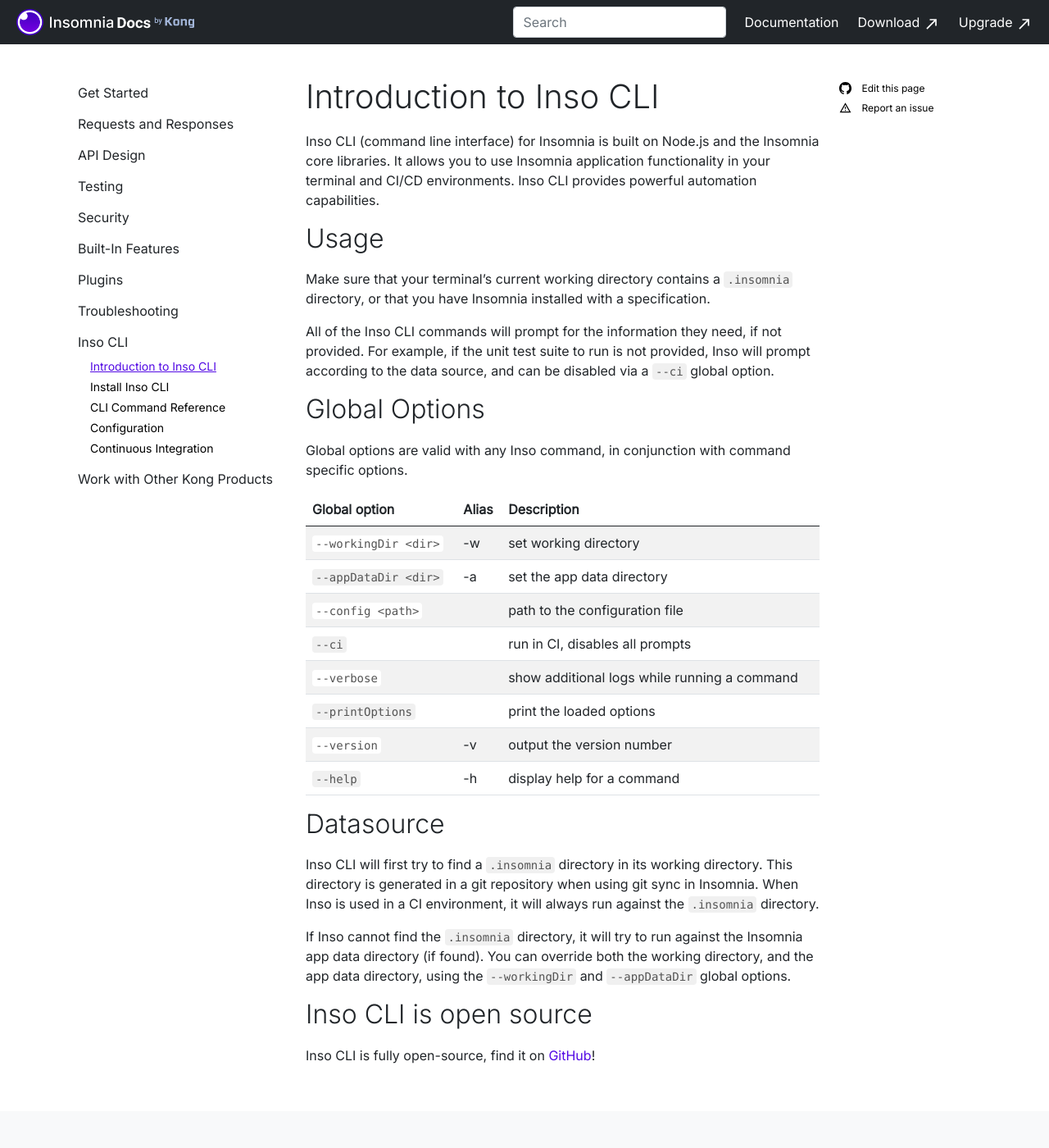
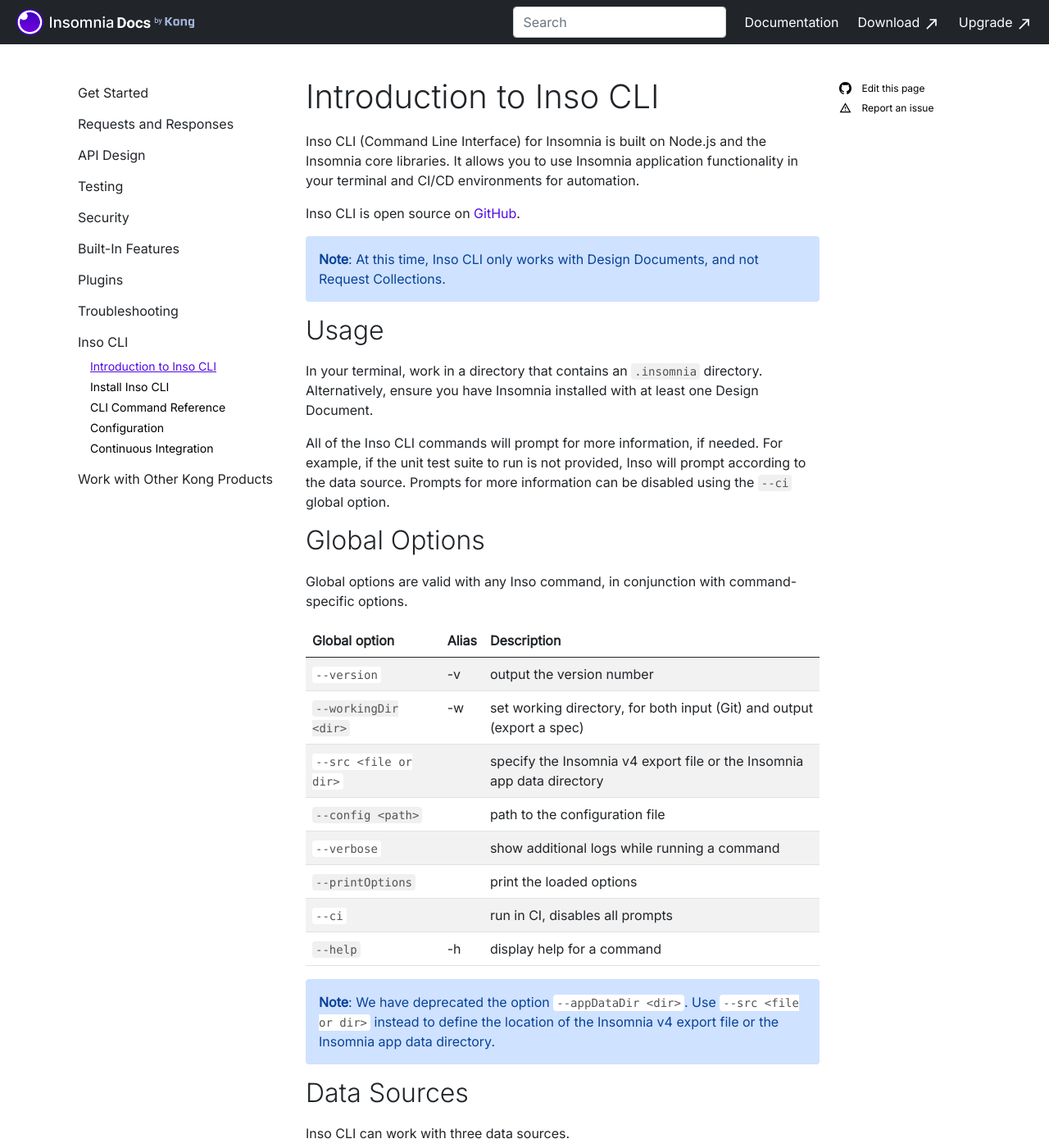
Before and after one commit to Kong/insomnia-docs, a Jekyll site: the page built from docs/inso-cli/introduction.md, in a window 1280 px wide and 1400 px high. Shown: the whole window at 82% size. Built offline with Jekyll 4.4.1, drawn with Linux system fonts in a browser that asks for light colours; comment, search, counter and statistics services are not loaded; some of the changed text lies outside the part shown.

Commit message:
add --src

```diff
--- a/docs/inso-cli/introduction.md
+++ b/docs/inso-cli/introduction.md
@@ -5,36 +5,46 @@
 category-url: inso-cli
 ---
 
-Inso CLI (command line interface) for Insomnia is built on Node.js and the Insomnia core libraries. It allows you to use Insomnia application functionality in your terminal and CI/CD environments. Inso CLI provides powerful automation capabilities.
+Inso CLI (Command Line Interface) for Insomnia is built on Node.js and the Insomnia core libraries. It allows you to use Insomnia application functionality in your terminal and CI/CD environments for automation.
 
+Inso CLI is open source on [GitHub](https://github.com/Kong/insomnia/tree/develop/packages/insomnia-inso).
+
+{:.alert .alert-primary}
+**Note**: At this time, Inso CLI only works with Design Documents, and not Request Collections.
 ## Usage
 
-Make sure that your terminal's current working directory contains a `.insomnia` directory, or that you have Insomnia installed with a specification.
+In your terminal, work in a directory that contains an `.insomnia` directory. Alternatively, ensure you have Insomnia installed with at least one Design Document.
 
-All of the Inso CLI commands will prompt for the information they need, if not provided. For example, if the unit test suite to run is not provided, Inso will prompt according to the data source, and can be disabled via a `--ci` global option.
+All of the Inso CLI commands will prompt for more information, if needed. For example, if the unit test suite to run is not provided, Inso will prompt according to the data source. Prompts for more information can be disabled using the `--ci` global option.
 
 ## Global Options
 
-Global options are valid with any Inso command, in conjunction with command specific options.
+Global options are valid with any Inso command, in conjunction with command-specific options.
 
 {:.table .table-striped}
 Global option	|  Alias |	Description
 --------- | ------- | ---------
-`--workingDir <dir>` |	-w	| set working directory
-`--appDataDir <dir>` | -a	| set the app data directory
+`--version`	| -v |	output the version number
+`--workingDir <dir>` |	-w	| set working directory, for both input (Git) and output (export a spec)
+`--src <file or dir>` | | specify the Insomnia v4 export file or the Insomnia app data directory
 `--config <path>`	| | path to the configuration file
-`--ci`	| |	run in CI, disables all prompts
 `--verbose`	| |	show additional logs while running a command
 `--printOptions`	| | print the loaded options
-`--version`	| -v |	output the version number
+`--ci`	| |	run in CI, disables all prompts
 `--help`	| -h | display help for a command
 
-## Datasource
+{:.alert .alert-primary}
+**Note**: We have deprecated the option `--appDataDir <dir>`. Use `--src <file or dir>` instead to define the location of the Insomnia v4 export file or the Insomnia app data directory.
+## Data Sources
 
-Inso CLI will first try to find a `.insomnia` directory in its working directory. This directory is generated in a git repository when using git sync in Insomnia. When Inso is used in a CI environment, it will always run against the `.insomnia` directory.
+Inso CLI can work with three data sources.
 
-If Inso cannot find the `.insomnia` directory, it will try to run against the Insomnia app data directory (if found). You can override both the working directory, and the app data directory, using the `--workingDir` and `--appDataDir` global options.
+* Insomnia app data directory. Search for app data using `--src` using the [Application Data](/insomnia/application-data) location of your operating system.
+* Git data directory if [Git Sync](/insomnia/git-sync) is set up and no `--src` is set. Search for the `.insomnia` filter in `--workingDir` or search all with `.`.
+* v4 Insomnia export file. Search for a v4 export file using `--src`.
 
-## Inso CLI is open source
+### Data Search Flow
 
-Inso CLI is fully open-source, find it on [GitHub](https://github.com/Kong/insomnia/tree/develop/packages/insomnia-inso)!
+Inso CLI will first try to find a `.insomnia` directory in its working directory. This directory is generated in a git repository when using [Git Sync](/insomnia/git-sync). When Inso is used in a CI environment, it will always run against the `.insomnia` directory.
+
+If Inso CLI cannot find the `.insomnia` directory, it will try to run against the Insomnia app data directory. You can override both the working directory, and the app data directory, using the `--workingDir` and `--src` global options.
```
